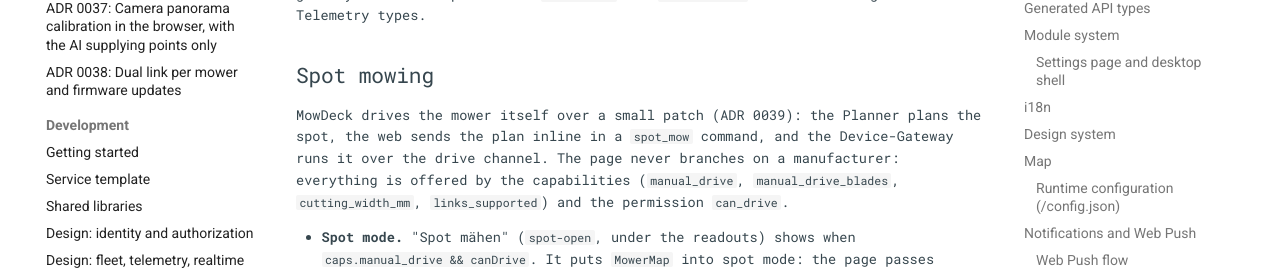
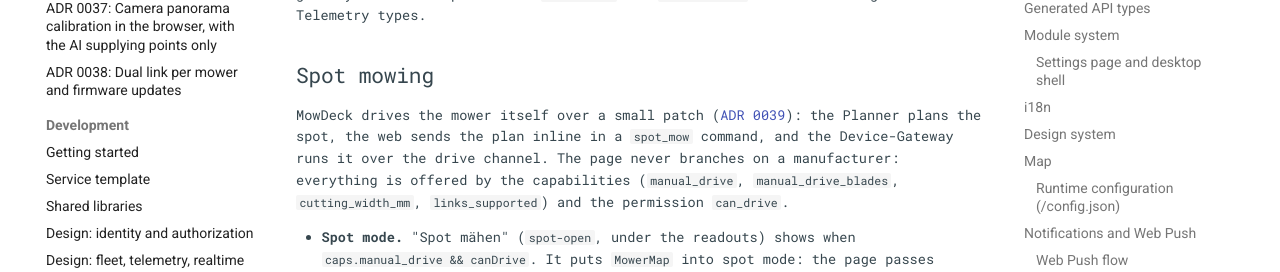
Before and after one commit to lukislp/mowdeck, an MkDocs documentation site: the page built from docs/dev/web-app.md, in a window 1280 px wide and 900 px high, scrolled down 29746 px. Shown: the part 154-426 px from the top of the window. Built offline with MkDocs 1.6.1 and Material for MkDocs 9.7.7, drawn with Linux system fonts in a browser that asks for light colours; comment, search, counter and statistics services are not loaded; part of the change alters nothing that is shown.

```diff
--- a/docs/dev/web-app.md
+++ b/docs/dev/web-app.md
@@ -321,7 +321,7 @@ Elsewhere: the activity `updating` is part of the `@mowdeck/ui` `Activity` type
 
 ## Spot mowing
 
-MowDeck drives the mower itself over a small patch (ADR 0039): the Planner plans the spot, the web sends the plan inline in a `spot_mow` command, and the Device-Gateway runs it over the drive channel. The page never branches on a manufacturer: everything is offered by the capabilities (`manual_drive`, `manual_drive_blades`, `cutting_width_mm`, `links_supported`) and the permission `can_drive`.
+MowDeck drives the mower itself over a small patch ([ADR 0039](../adr/0039-spot-mowing-by-mowdeck-driven-paths.md)): the Planner plans the spot, the web sends the plan inline in a `spot_mow` command, and the Device-Gateway runs it over the drive channel. The page never branches on a manufacturer: everything is offered by the capabilities (`manual_drive`, `manual_drive_blades`, `cutting_width_mm`, `links_supported`) and the permission `can_drive`.
 
 - **Spot mode.** "Spot mähen" (`spot-open`, under the readouts) shows when `caps.manual_drive && canDrive`. It puts `MowerMap` into spot mode: the page passes `onmaptap` (local metres of a tap on the map itself; area taps are off meanwhile) and the `spot` overlay (`MapSpot` of `libs/mowdeck-ui/src/lib/map/spot.ts`: a circle, or a polygon drawn so far, with the corners and the centre; helpers `spotPolygon`, `containingArea`, `distanceToSpot`, `thinRing`, unit tested in `libs/mowdeck-ui/src/tests/spot.test.ts`). A tap places a circle of 1.5 m (radius slider 0.5 to 3 m); "Form zeichnen" takes up to 8 taps as a polygon (the sheet opens at three, "Ecke zurück" undoes). The chip on the map (`spot-chip`) says what the next tap does and reopens the sheet. "Nachmähen" of a missed spot (`HeatmapGaps.svelte`, `heatmap-gap-remow`) opens the sheet with the gap's polygon. The spot must lie entirely inside one mapped area; that area's id goes to the Planner, which clips to it.
 - **Sheet** (`SpotSheet.svelte`; flow `src/lib/mower/spot-sheet.svelte.ts`, pure rules `spot-sheet.ts`, covered by `spot-sheet.test.ts` and `spot-sheet.svelte.test.ts`): pattern spiral (inward) or stripes with an angle; path spacing opens at the cutting width minus 50 mm (at most the cutting width); speed 0.1 to 0.3 m/s, hard cap 0.3; blades off by default ("Trockenlauf"), the switch only when the mower reports `manual_drive_blades`, and then a second confirm checkbox; blades count only with both. Every change asks `POST /planner/plans/preview` 400 ms after the last one (one request at a time, keyed by the whole request); the route is drawn on the map's path-preview layer with duration, segments and warnings.
```
